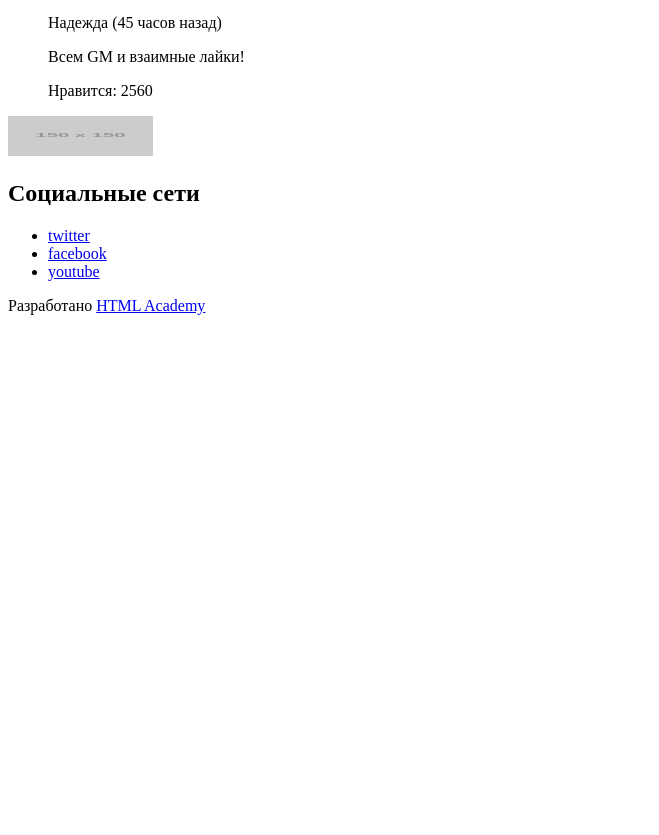
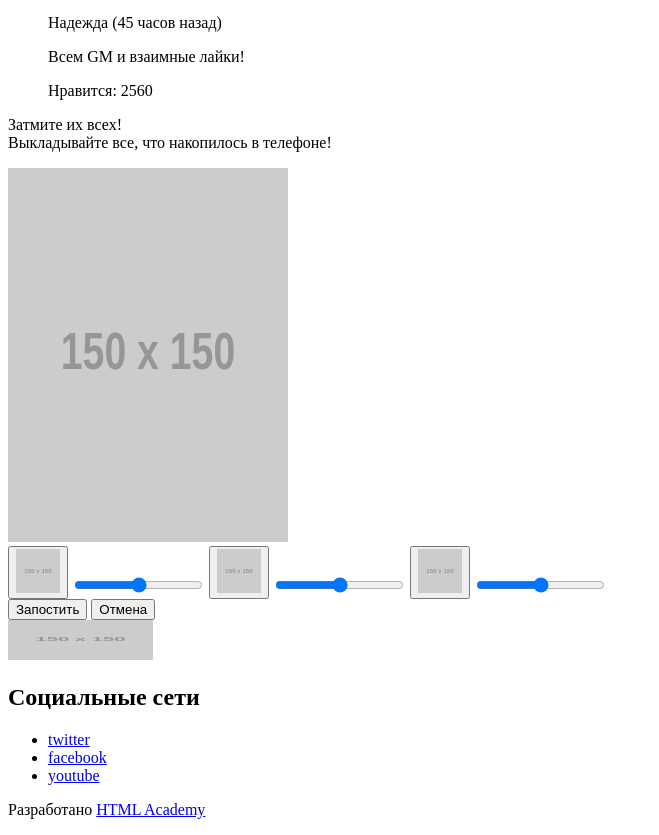
Before and after one commit to masolemia/1423269-pink-20, a website: page source/photo.html in a window 1280 px wide. Shown: the part 2186-3021 px from the top of the page, without its empty margins (0-659 px from the left). Before the commit the page ends 2517 px from the top, so only its background shows below. Drawn offline with Linux system fonts and the light colour scheme; placeholder pictures from the web are drawn by us.

Commit message:
Добавила фильтр для фотографий

```diff
--- a/source/photo.html
+++ b/source/photo.html
@@ -23,7 +23,7 @@
     <main class="page-main">
       <h1 class="page-main__title">Фотографии пользователей</h1>
       <p class="page-main__text">Взгляните на фотографии, которые выкладывают пользователи! Видите, как не хватает ваших?</p>
-      <div class="page-main__photos photos">
+      <section class="page-main__photos photos">
         <ul class="photos__list">
           <li class="photos__item panorama">
             <a href="#"><img class="panorama__image" src="https://via.placeholder.com/150x150" width="320" height="137" alt="Фотография пользователя"></a>
@@ -68,7 +68,23 @@
             <p class="photos__likes">Нравится: 2560</p>
           </li>
         </ul>
-      </div>
+      </section>
+      <section class="page-main__filter filter">
+        <p class="filter-text">Затмите их всех! <br> Выкладывайте все, что накопилось в телефоне!</p>
+        <img class="filter__image" src="https://via.placeholder.com/150x150" width="280" height="374" alt="Ваша фотография">
+        <form  class="filter__form" action="https://echo.htmlacademy.ru" method="POST">
+          <div class="filter__tools tools">
+            <button class="tools_crop tools-active" type="button" name="crop"><img class="tools__crop--image" src="https://via.placeholder.com/150x150" width="44" height="44" alt="Обрезать"></button>
+            <input class="tools-range" type="range" name="crop-range">
+            <button class="tools_fill" type="button" name="fill"><img class="tools__fill--image" src="https://via.placeholder.com/150x150" width="44" height="44" alt="Насыщенность"></button>
+            <input class="tools-range" type="range" name="fill-range">
+            <button class="tools_contrast" type="button" name="contrast"><img class="tools__contrast--image" src="https://via.placeholder.com/150x150" width="44" height="44" alt="Контраст"></button>
+            <input class="tools-range" type="range" name="contrast-range">
+          </div>
+          <button class="filter__button--post" type="submit" name="submit">Запостить</button>
+          <button class="filter__button--reset" type="reset" name="reset">Отмена</button>
+        </form>
+      </section>
     </main>
     <footer class="page-footer">
       <div class="page-footer__wrapper">
@@ -79,21 +95,19 @@
           <h2 class="visually-hidden">Социальные сети</h2>
           <ul class="social__list">
             <li class="social__item">
-              <a class="social__link social__link--twitter" href="https://twitter.com/htmlacademy_ru">twitter</a>
+              <a class="social__link social__link--twitter" href="#">twitter</a>
             </li>
             <li class="social__item">
-              <a class="social__link social__link--facebook" href="https://www.facebook.com/htmlacademy">facebook</a>
+              <a class="social__link social__link--facebook" href="#">facebook</a>
             </li>
             <li class="social__item">
-              <a class="social__link social__link--youtube" href="https://www.youtube.com/user/htmlacademyru">youtube</a>
+              <a class="social__link social__link--youtube" href="#">youtube</a>
             </li>
           </ul>
         </div>
-        <div class="page-footer__copyright copyright">
-          <p class="copyright__text">Разработано
-            <a class="copyright__link" href="https://htmlacademy.ru/intensive/adaptive">HTML Academy</a>
-          </p>
-        </div>
+        <p class="page-footer__copyright copyright">Разработано
+          <a class="copyright__link" href="https://htmlacademy.ru/intensive/adaptive">HTML Academy</a>
+        </p>
       </div>
     </footer>
   </body>
```
